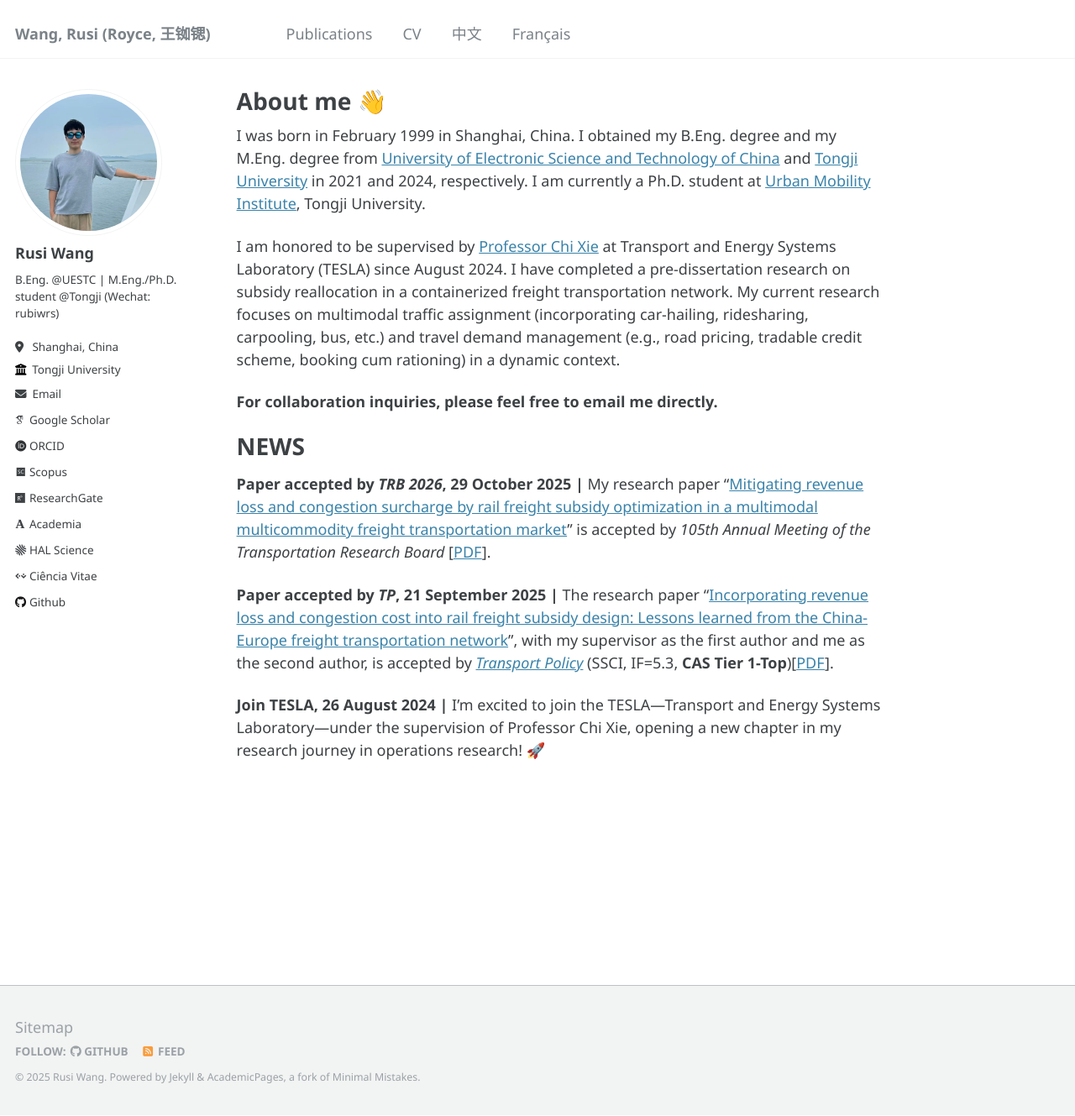
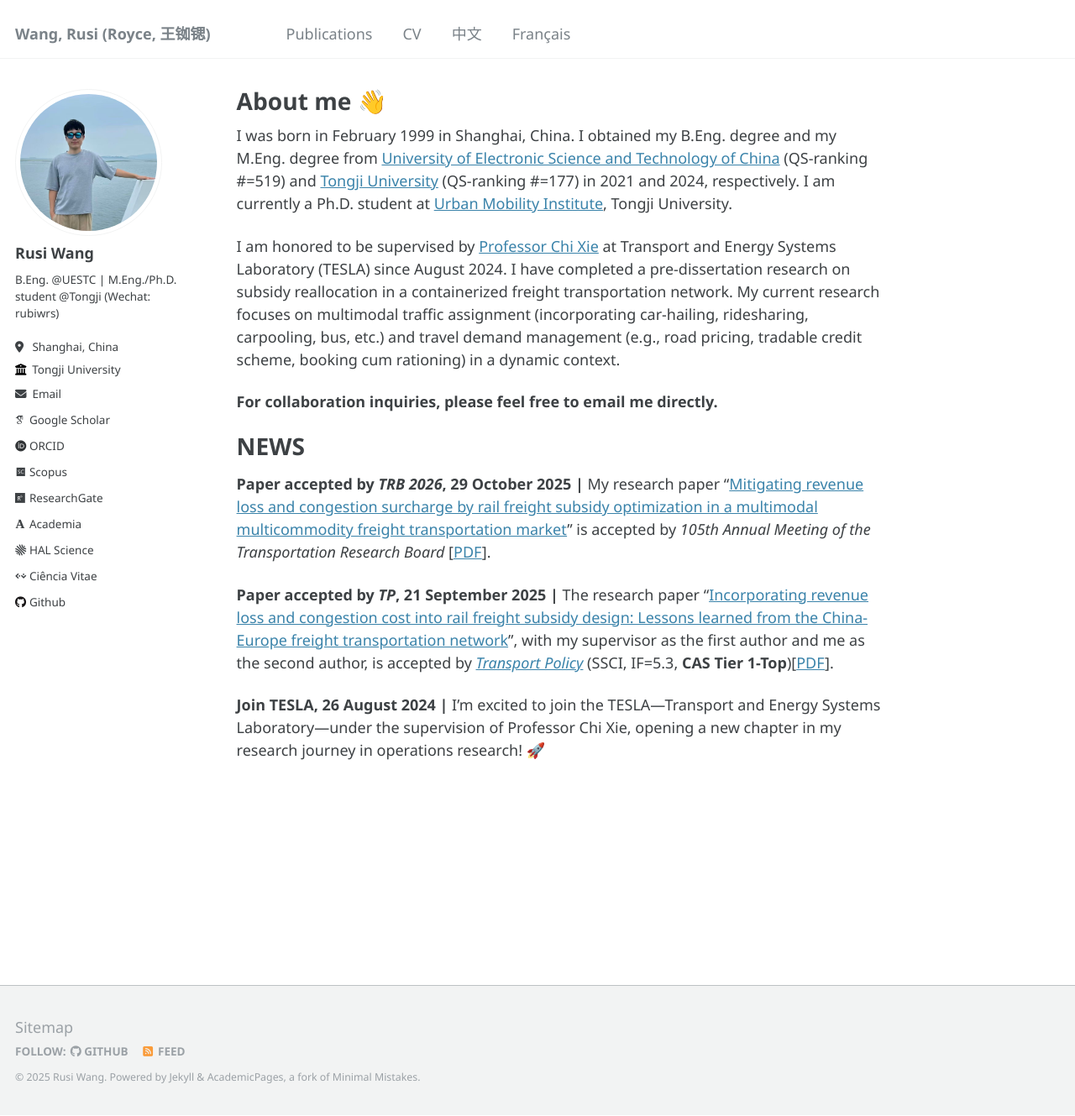
Before and after one commit to RusiWang99/RusiWang99.github.io, a Jekyll site: the page built from _pages/about.md, in a window 1280 px wide and 1329 px high. Shown: the whole window at 84% size. Built offline with Jekyll 4.4.1, drawn with Linux system fonts in a browser that asks for light colours; some web fonts are replaced.

Commit message:
Update about.md

```diff
--- a/_pages/about.md
+++ b/_pages/about.md
@@ -7,7 +7,7 @@ redirect_from:
   - /about.html
 ---
 
-I was born in February 1999 in Shanghai, China. I obtained my B.Eng. degree and my M.Eng. degree from [University of Electronic Science and Technology of China](https://www.uestc.edu.cn/) and [Tongji University](https://www.tongji.edu.cn/) in 2021 and 2024, respectively. I am currently a Ph.D. student at [Urban Mobility Institute](http://umi.tongji.edu.cn/), Tongji University.
+I was born in February 1999 in Shanghai, China. I obtained my B.Eng. degree and my M.Eng. degree from [University of Electronic Science and Technology of China](https://www.uestc.edu.cn/) (QS-ranking #=519) and [Tongji University](https://www.tongji.edu.cn/) (QS-ranking #=177) in 2021 and 2024, respectively. I am currently a Ph.D. student at [Urban Mobility Institute](http://umi.tongji.edu.cn/), Tongji University.
 
 I am honored to be supervised by [Professor Chi Xie](https://scholar.google.com/citations?hl=en&user=LQ3KKYQAAAAJ&view_op=list_works&sortby=pubdate) at Transport and Energy Systems Laboratory (TESLA) since August 2024. I have completed a pre-dissertation research on subsidy reallocation in a containerized freight transportation network. My current research focuses on multimodal traffic assignment (incorporating car-hailing, ridesharing, carpooling, bus, etc.) and travel demand management (e.g., road pricing, tradable credit scheme, booking cum rationing) in a dynamic context.
 
```
